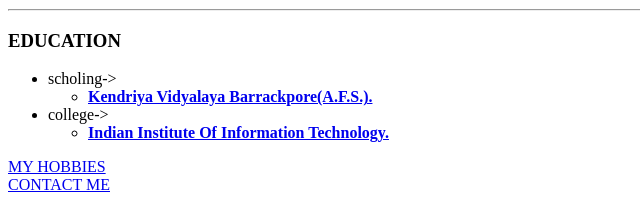
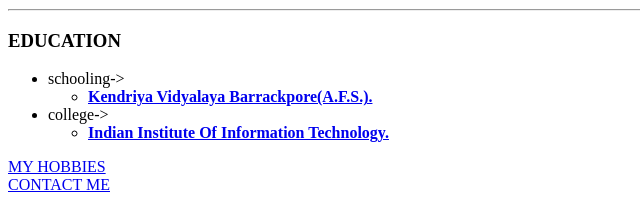
Before and after one commit to Debajyoti69/CV, a plain HTML site: page index.html in a window 1280 px wide. Shown: the part 309-516 px from the top of the page, 0-640 px from the left. Drawn offline with Linux system fonts and the light colour scheme.

Commit message:
Update index.html

```diff
--- a/index.html
+++ b/index.html
@@ -29,7 +29,7 @@
 	<h3>EDUCATION</h3>
 	<p>
 		<ul>
-			<li>scholing-></li>
+			<li>schooling-></li>
 				<ul>
 					<li><strong><a href="https://afsbarrackpore.kvs.ac.in/">Kendriya Vidyalaya Barrackpore(A.F.S.).</a></strong></li>
 				</ul>
```
